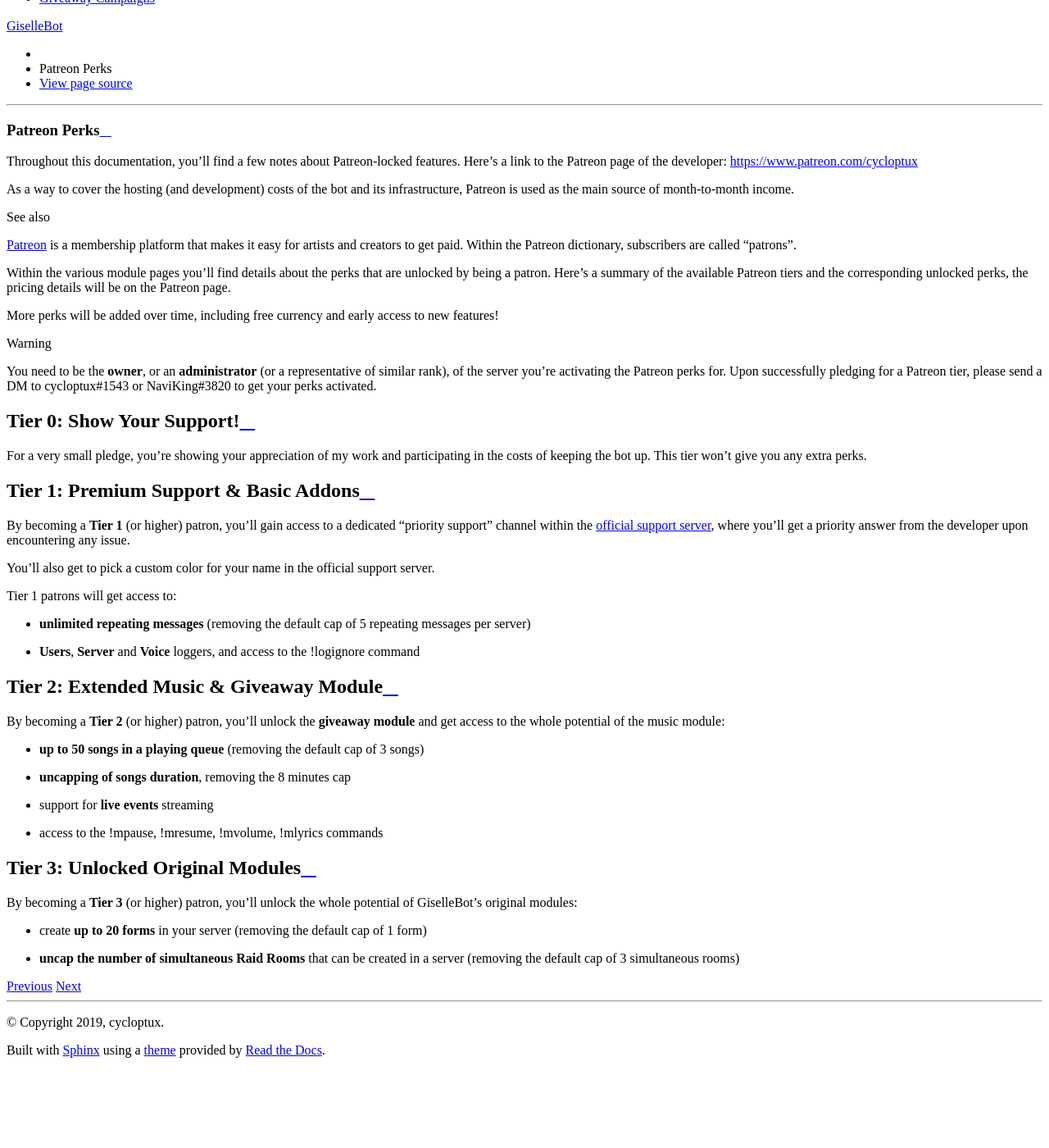
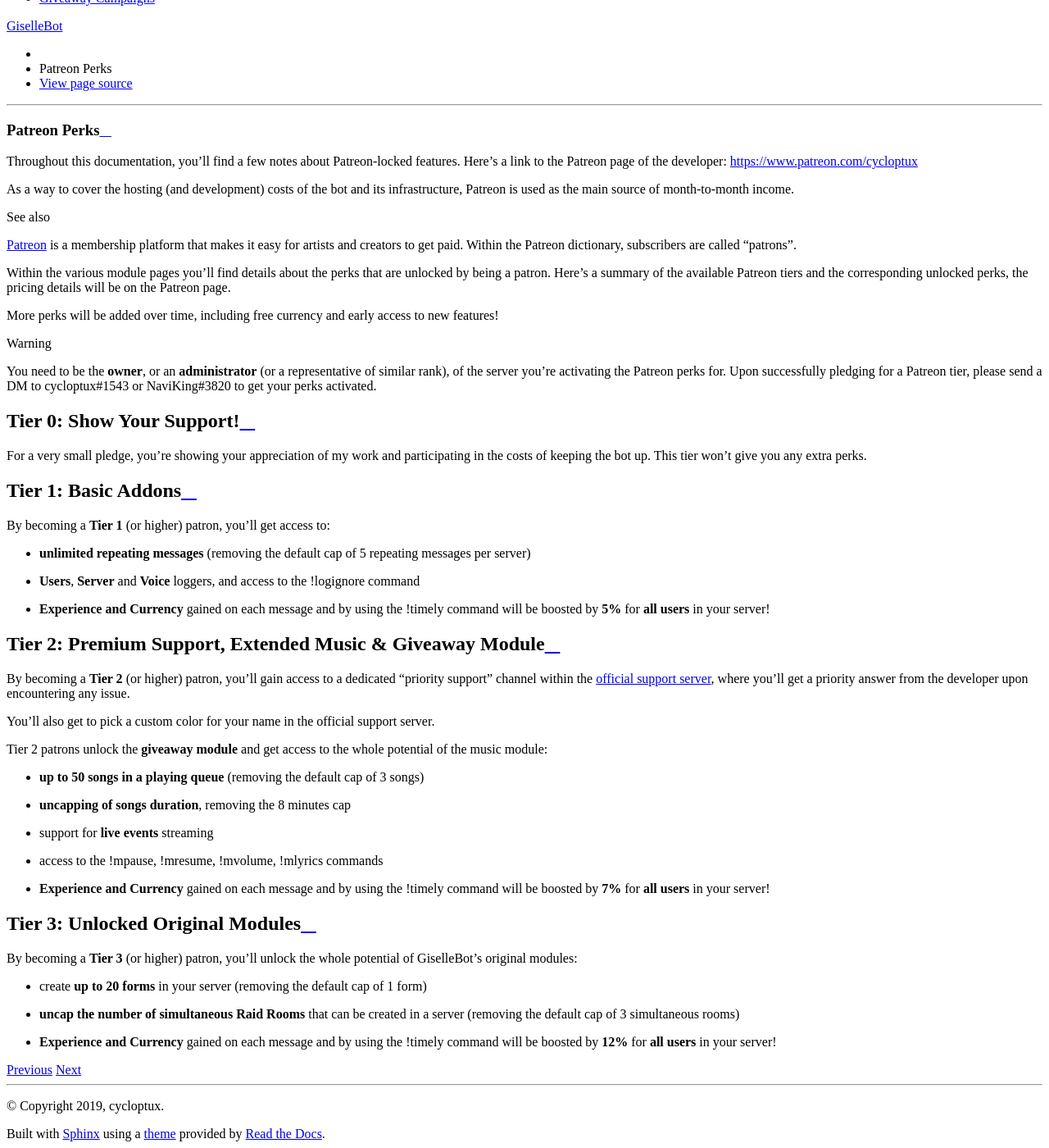
Before and after one commit to cycloptux/GiselleBot-Documentation, a Sphinx documentation site: the page built from docs/source/patreon-perks.rst, in a window 1280 px wide and 1400 px high, scrolled down 812 px. Shown: the whole window at 82% size. Built offline with Sphinx 7.4.7 and the Read the Docs theme 2.0.0, drawn with Linux system fonts in a browser that asks for light colours; before the commit the page ends 2110 px from its top, so only the background shows below that; some of the changed text lies outside the part shown.

Commit message:
Fixed Patreon perks.

```diff
--- a/docs/source/patreon-perks.rst
+++ b/docs/source/patreon-perks.rst
@@ -23,27 +23,29 @@
 
 For a very small pledge, you're showing your appreciation of my work and participating in the costs of keeping the bot up. This tier won't give you any extra perks.
 
-Tier 1: Premium Support & Basic Addons
-======================================
+Tier 1: Basic Addons
+====================
 
-By becoming a **Tier 1** (or higher) patron, you'll gain access to a dedicated "priority support" channel within the `official support server <https://discord.gg/s6yq6U5>`_, where you'll get a priority answer from the developer upon encountering any issue.
+By becoming a **Tier 1** (or higher) patron, you'll get access to:
+
+* **unlimited repeating messages** (removing the default cap of 5 repeating messages per server)
+* **Users**, **Server** and **Voice** loggers, and access to the |bot_prefix|\ logignore command
+* **Experience and Currency** gained on each message and by using the |bot_prefix|\ timely command will be boosted by **5%** for **all users** in your server!
+
+Tier 2: Premium Support, Extended Music & Giveaway Module
+========================================
+
+By becoming a **Tier 2** (or higher) patron, you'll gain access to a dedicated "priority support" channel within the `official support server <https://discord.gg/s6yq6U5>`_, where you'll get a priority answer from the developer upon encountering any issue.
 
 You'll also get to pick a custom color for your name in the official support server.
 
-Tier 1 patrons will get access to:
-
-* **unlimited repeating messages** (removing the default cap of 5 repeating messages per server)
-* **Users**, **Server** and **Voice** loggers, and access to the |bot_prefix|\ logignore command
-
-Tier 2: Extended Music & Giveaway Module
-========================================
-
-By becoming a **Tier 2** (or higher) patron, you'll unlock the **giveaway module** and get access to the whole potential of the music module:
+Tier 2 patrons unlock the **giveaway module** and get access to the whole potential of the music module:
 
 * **up to 50 songs in a playing queue** (removing the default cap of 3 songs)
 * **uncapping of songs duration**, removing the 8 minutes cap
 * support for **live events** streaming
 * access to the |bot_prefix|\ mpause, |bot_prefix|\ mresume, |bot_prefix|\ mvolume, |bot_prefix|\ mlyrics commands
+* **Experience and Currency** gained on each message and by using the |bot_prefix|\ timely command will be boosted by **7%** for **all users** in your server!
 
 Tier 3: Unlocked Original Modules
 =================================
@@ -52,3 +54,4 @@
 
 * create **up to 20 forms** in your server (removing the default cap of 1 form)
 * **uncap the number of simultaneous Raid Rooms** that can be created in a server (removing the default cap of 3 simultaneous rooms)
+* **Experience and Currency** gained on each message and by using the |bot_prefix|\ timely command will be boosted by **12%** for **all users** in your server!
```
